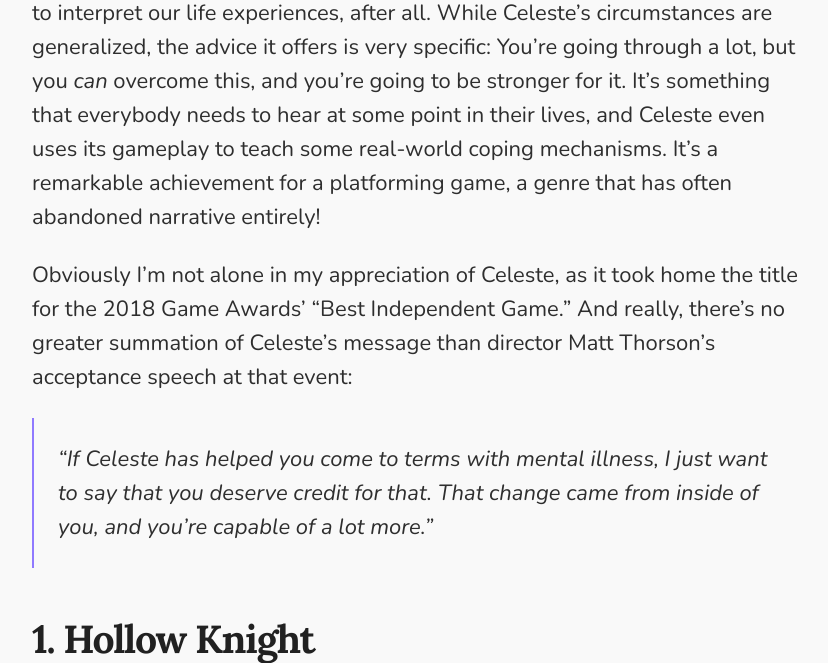
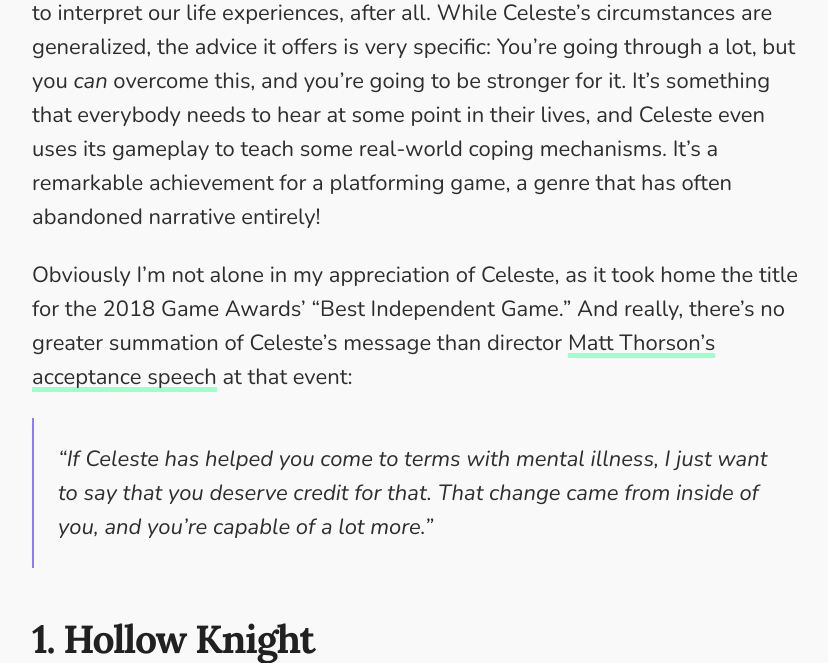
Before and after one commit to jackleveledup/jackleveledup.github.io, a Jekyll site: the page built from _posts/2019-03-26-goty-2018-jacks-top-3.md, in a window 1280 px wide and 900 px high, scrolled down 3930 px, cut to the strip 0-663 px from the top of the window. Shown: the whole strip, without its empty margins (224-1052 px from the left). Built offline with Jekyll 4.4.1, drawn with Linux system fonts in a browser that asks for light colours; part of the change alters nothing that is shown.

```diff
--- a/_posts/2019-03-26-goty-2018-jacks-top-3.md
+++ b/_posts/2019-03-26-goty-2018-jacks-top-3.md
@@ -38,7 +38,7 @@ The metaphor at its heart is apparent: the struggles of mental health are as fie
 
 As for myself, I've struggled with self-worth and depression for pretty much my entire life. Playing Celeste didn't fix my problems, of course, but it at least made me feel seen...and that matters! The media we observe teaches us how to interpret our life experiences, after all. While Celeste's circumstances are generalized, the advice it offers is very specific: You're going through a lot, but you _can_ overcome this, and you're going to be stronger for it. It's something that everybody needs to hear at some point in their lives, and Celeste even uses its gameplay to teach some real-world coping mechanisms. It's a remarkable achievement for a platforming game, a genre that has often abandoned narrative entirely!
 
-Obviously I'm not alone in my appreciation of Celeste, as it took home the title for the 2018 Game Awards' "Best Independent Game." And really, there's no greater summation of Celeste's message than director Matt Thorson's acceptance speech at that event:
+Obviously I'm not alone in my appreciation of Celeste, as it took home the title for the 2018 Game Awards' "Best Independent Game." And really, there's no greater summation of Celeste's message than director [Matt Thorson's acceptance speech](https://www.youtube.com/watch?v=KIplyc8Jfbk) at that event:
 
 > "If Celeste has helped you come to terms with mental illness, I just want to say that you deserve credit for that. That change came from inside of you, and you're capable of a lot more."
 
```
